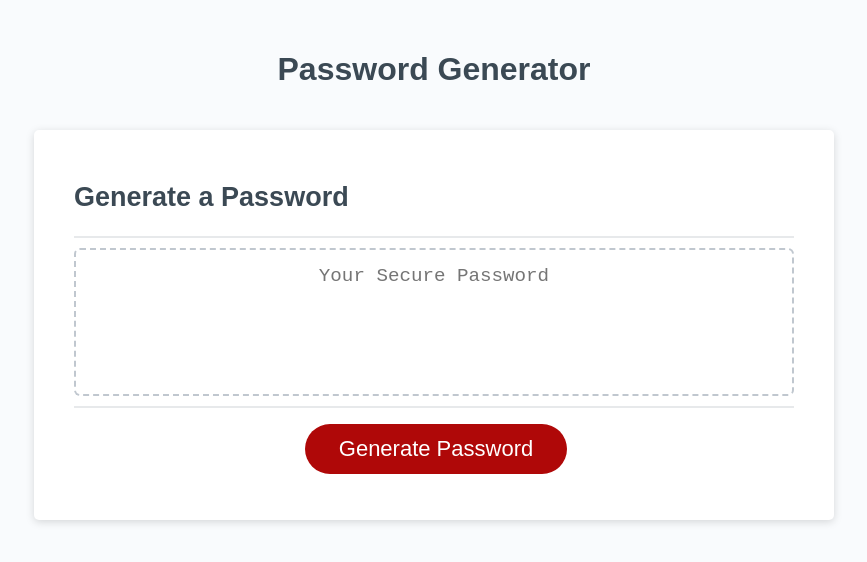
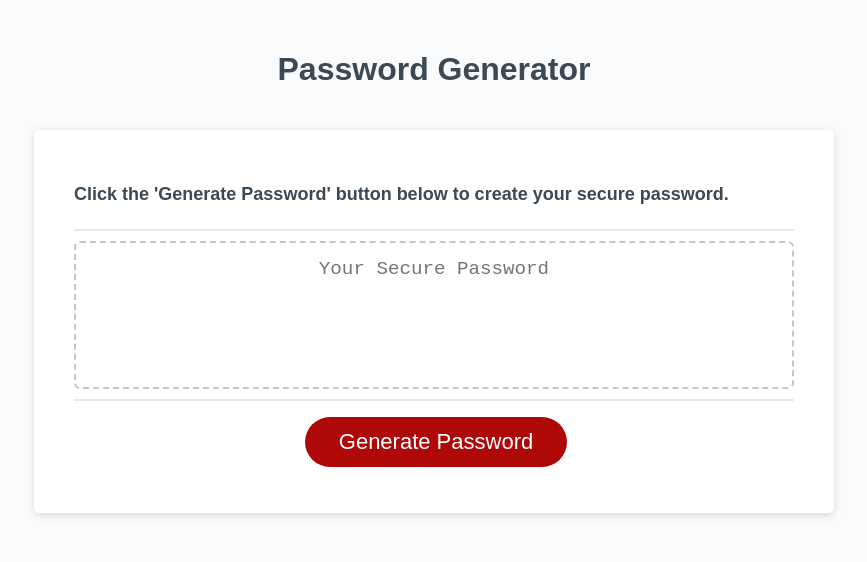
Before and after one commit to samanthabarrueta/Password-Generator, a plain HTML site: page index.html in a window 1280 px wide. Shown: the whole page, without its empty margins (206-1073 px from the left). Drawn offline with Linux system fonts and the light colour scheme.

Commit message:
change message on pg to add directions

```diff
--- a/index.html
+++ b/index.html
@@ -14,7 +14,7 @@
       </header>
       <div class="card">
         <div class="card-header">
-          <h2>Generate a Password</h2>
+          <h4>Click the 'Generate Password' button below to create your secure password.</h4>
         </div>
         <div class="card-body">
           <textarea
```
